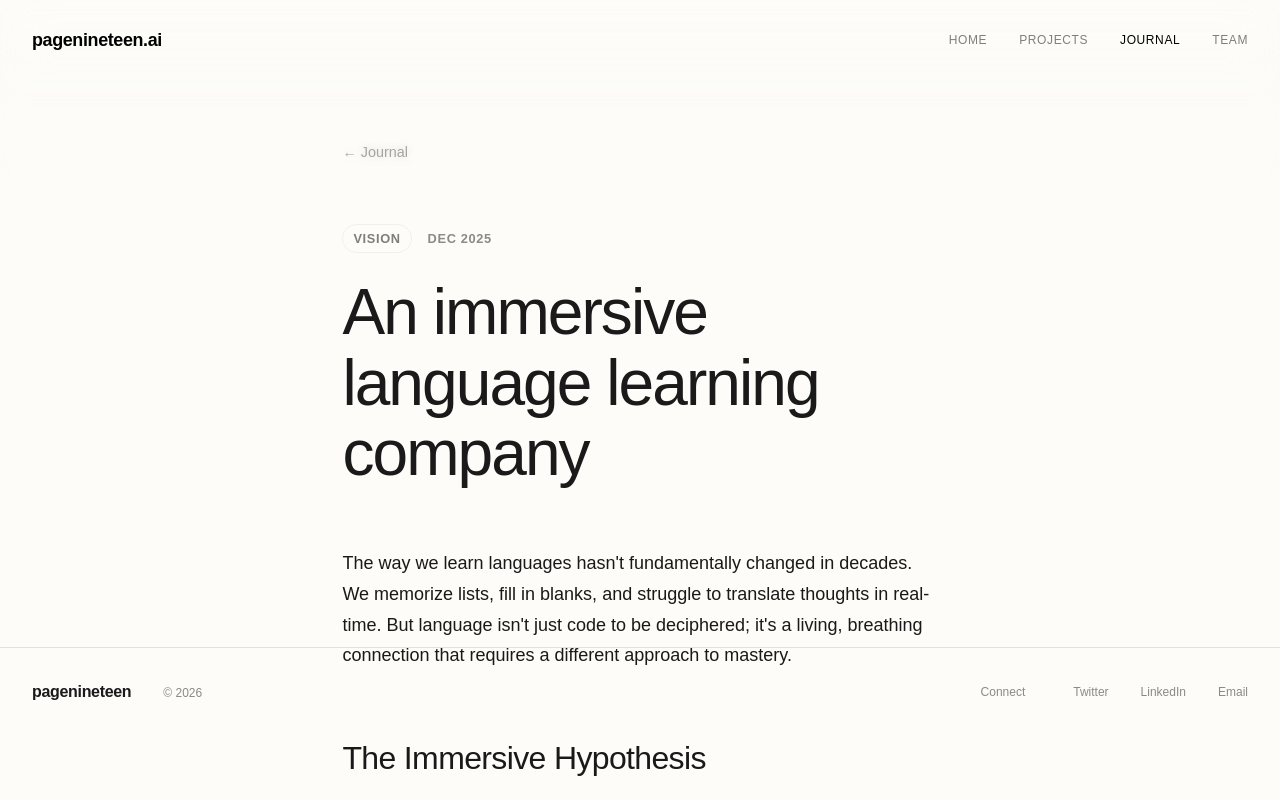
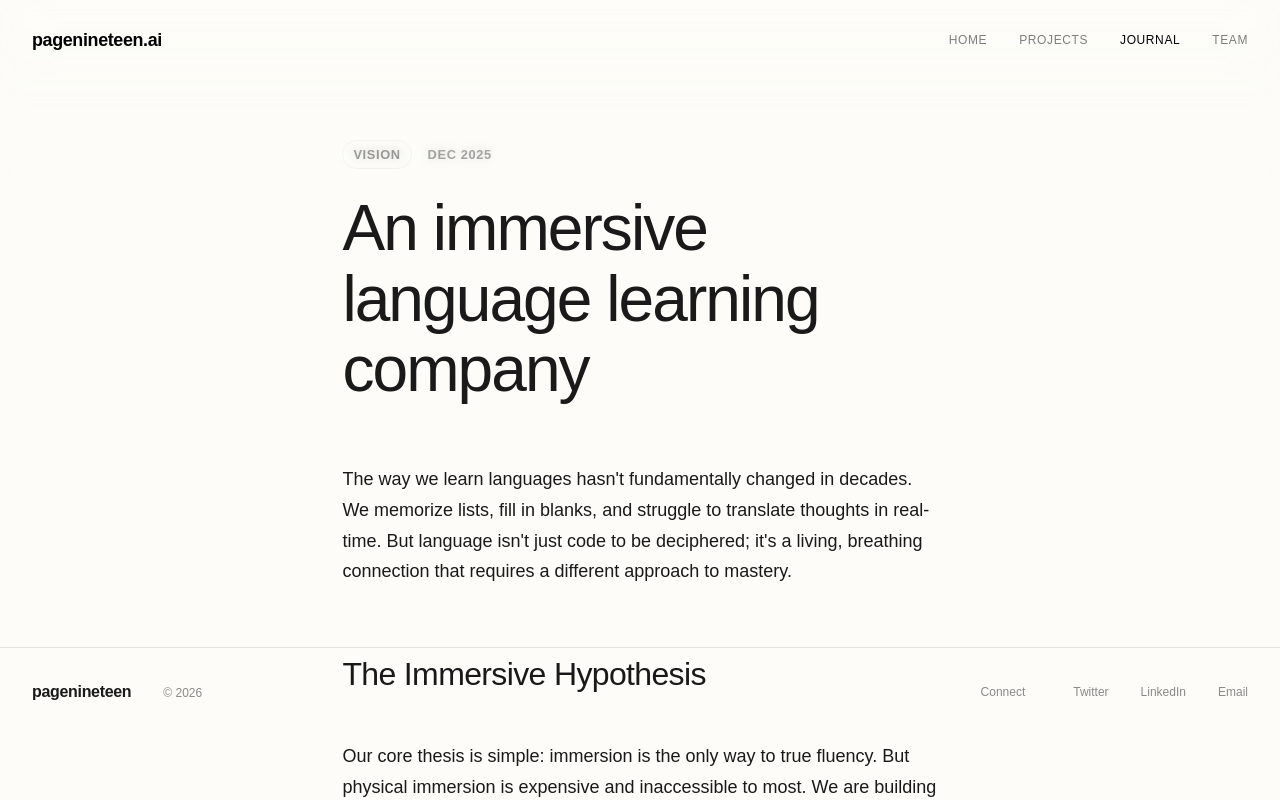
Before and after one commit to pendulum-ai/Pagenineteen2, a React (Vite) app: page /journal/immersive-language-learning in a window 1280 px wide. Shown: the top 800 px of the page. Built offline with nearby package versions, Linux system fonts and the light colour scheme; a web font is replaced by a local one.

Commit message:
Fix: Remove duplicate back button and widen article layout

```diff
--- a/src/pages/ArticleDetail.jsx
+++ b/src/pages/ArticleDetail.jsx
@@ -47,11 +47,7 @@ const ArticleDetail = () => {
         </div>
       </div>
 
-      <div className="article-nav">
-        <Link to="/journal" className="back-link">
-          &larr; Journal
-        </Link>
-      </div>
+
 
       <header className="article-header">
         <BlurReveal delay={0}>
--- a/src/pages/Journal.css
+++ b/src/pages/Journal.css
@@ -145,8 +145,9 @@
 
 /* Article Detail Updates */
 .article-detail-container {
-  max-width: 900px; /* More focused reading width */
-  position: relative; /* Anchor for sticky nav */
+  max-width: 1200px; /* Increased from 900px to fix "squashed" look */
+  position: relative;
+  padding-top: 100px; /* Reduced top padding slightly */
 }
 
 /* Sticky Back Navigation */
@@ -155,17 +156,18 @@
   right: 100%;
   top: 0;
   height: 100%;
-  display: none;
+  display: block; /* Force display on desktop to ensure it's visible */
   pointer-events: none;
 }
 
 .sticky-back-content {
   position: sticky;
   top: 300px;
-  width: 200px;
+  width: max-content; /* Allow width to fit text without squashing */
+  min-width: 200px;
   display: flex;
   justify-content: flex-end;
-  padding-right: 40px;
+  padding-right: 60px; /* More breathing room between nav and content */
   pointer-events: auto;
 }
 
@@ -183,6 +185,7 @@
   gap: 12px;
   text-align: right;
   line-height: 1.4;
+  white-space: nowrap; /* Prevent wrapping */
 }
 
 .sticky-back-link:hover {
@@ -197,14 +200,14 @@
   transform: translateX(-4px);
 }
 
-@media (min-width: 1400px) {
+@media (max-width: 1400px) {
   .sticky-back-nav {
-    display: block;
+    display: none; /* Hide on smaller screens where it would overlap or fall off */
   }
 }
 
 .article-header {
-  margin-bottom: 100px;
+  margin-bottom: 80px;
 }
 
 .article-title {
```
